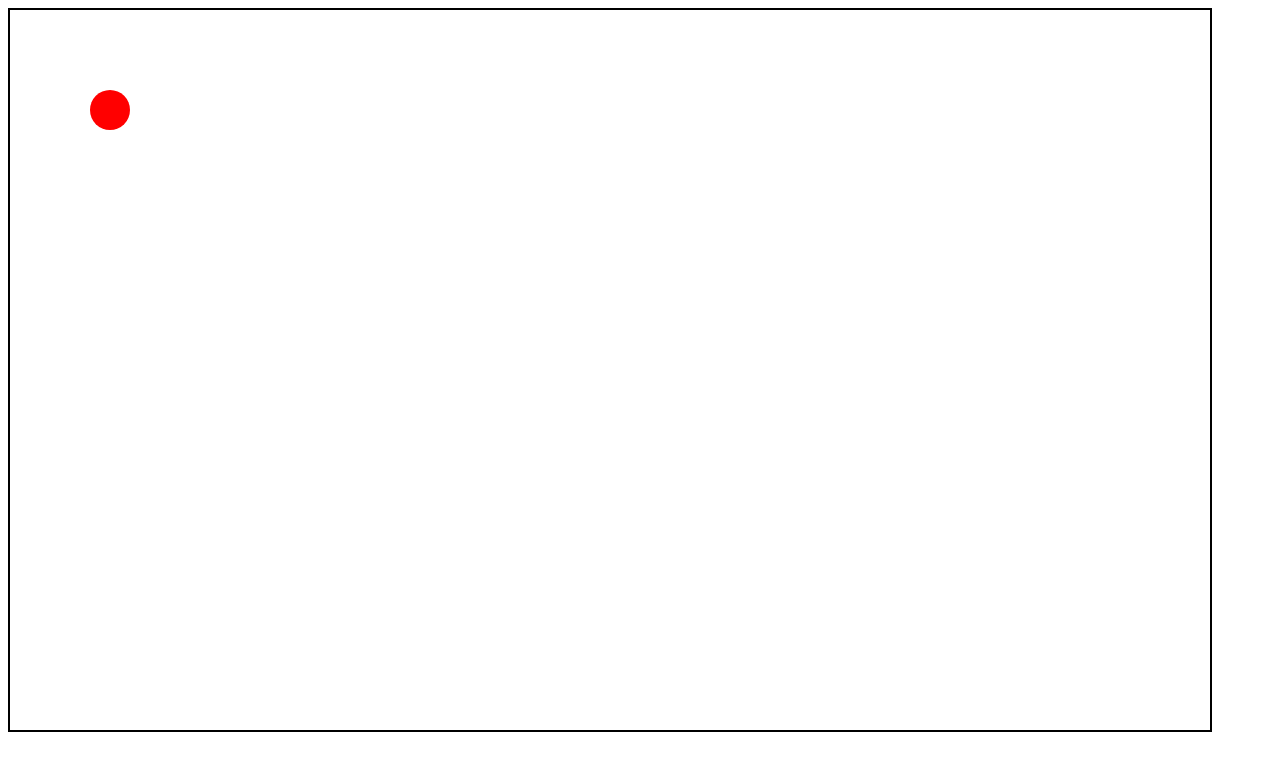
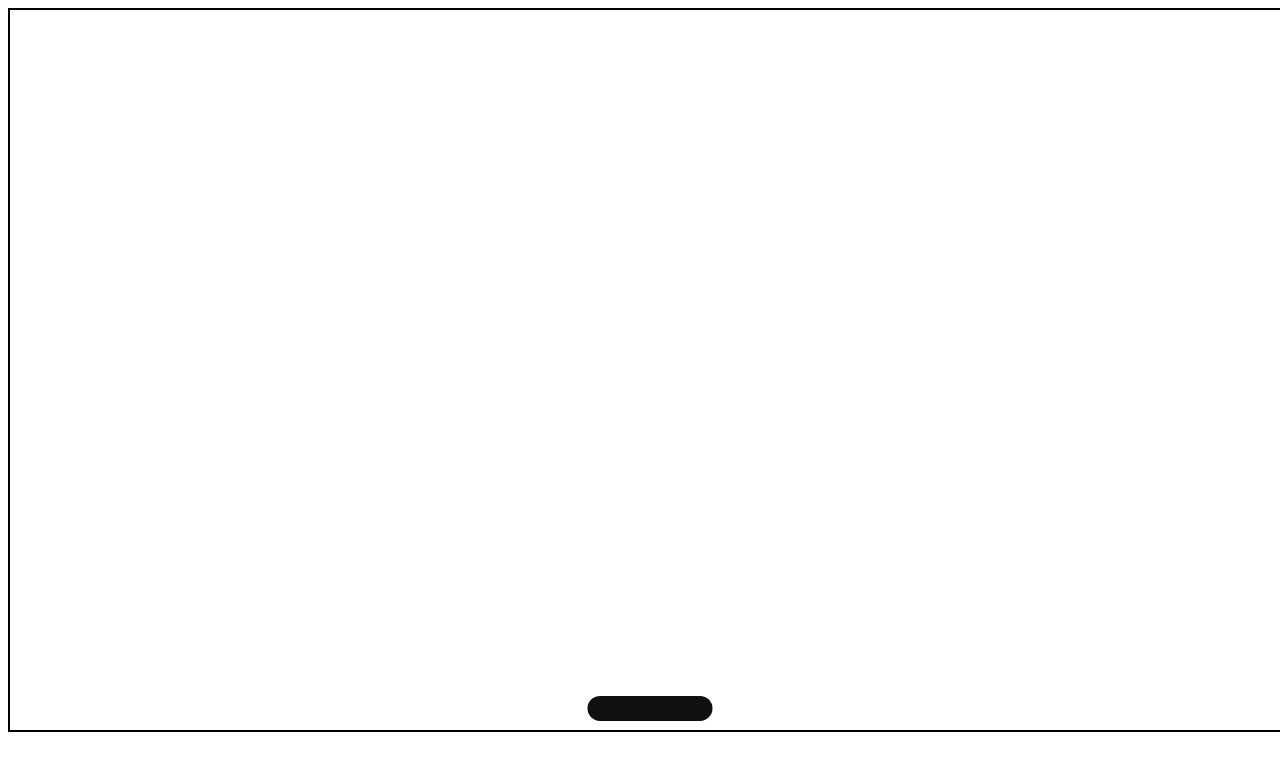
Before and after one commit to exscape/breakout-clone, a website built with Parcel: page index.htm in a window 1280 px wide. Built offline with nearby package versions, Linux system fonts and the light colour scheme.

Commit message:
Plenty of work. Moving the paddle works

```diff
--- a/index.htm
+++ b/index.htm
@@ -25,6 +25,6 @@
     <div>
     <canvas id="canvas" style="border: 2px solid black"></canvas>
   </div>
-  <script src="src/game.ts" type="module"></script>
+  <script src="src/main.ts" type="module"></script>
 </body>
 </html>
--- a/src/game.ts
+++ b/src/game.ts
@@ -1,66 +1,58 @@
-let canvasElement: HTMLCanvasElement | null = document.getElementById('canvas') as HTMLCanvasElement;
-let context: CanvasRenderingContext2D | null = canvasElement?.getContext('2d');
+import { Paddle, Ball, Settings } from './models';
 
-let posX = 100;
-let posY = 100;
+export class Game {
+    canvas: HTMLCanvasElement;
+    ctx: CanvasRenderingContext2D;
+    paddle: Paddle;
+    balls: Ball[] = [];
+    settings: Settings
 
-window.addEventListener('DOMContentLoaded', () => {
-    if (!canvasElement || !context) {
-        alert("Unable to load game!");
-        return;
+    lastRender: number;
+
+    constructor(canvas: HTMLCanvasElement, settings: Settings) {
+        this.canvas = canvas;
+        this.ctx = canvas.getContext('2d')!!;
+        this.paddle = new Paddle(settings);
+        this.settings = settings;
+
+        this.lastRender = 0;
+        window.requestAnimationFrame((dt) => this.gameLoop(dt));
     }
 
-    document.addEventListener('pointerlockchange', pointerLockChange, false);
-
-    canvasElement.onclick = () => {
-        canvasElement!!.requestPointerLock();
+    mouseMoved(e: MouseEvent) {
+        this.paddle.move(e.movementX, e.movementY);
     }
 
-    canvasElement.width = 1200;
-    canvasElement.height = 720;
+    update(dt: number) {
+    }
 
-});
+    gameLoop(timestamp: number) {
+        var dt = timestamp - this.lastRender
 
-function pointerLockChange() {
-    if (document.pointerLockElement === canvasElement)
-        document.addEventListener("mousemove", mouseMoved, false);
-    else
-        document.removeEventListener("mousemove", mouseMoved, false);
+        this.update(dt)
+        this.drawFrame()
+
+        this.lastRender = timestamp
+        window.requestAnimationFrame((dt) => this.gameLoop(dt));
+    }
+
+    drawFrame() {
+        // Clear the frame
+        /*
+        this.ctx.fillStyle = "white";
+        this.ctx.fillRect(0, 0, this.settings.canvasWidth, this.settings.canvasHeight);
+        */
+        this.ctx.clearRect(0, 0, this.settings.canvasWidth, this.settings.canvasHeight);
+
+        // Draw the paddle
+        this.ctx.beginPath();
+        this.ctx.strokeStyle = "#101010";
+        this.ctx.fillStyle = "#4040f0";
+        this.ctx.lineCap = "round";
+        this.ctx.moveTo(this.paddle.x, this.paddle.y);
+        this.ctx.lineTo(this.paddle.x + this.paddle.width, this.paddle.y);
+        this.ctx.stroke();
+        this.ctx.lineWidth = 25;
+        this.ctx.fill();
+    }
 }
-
-function mouseMoved(e: MouseEvent) {
-    console.log(e);
-
-    posX += e.movementX;
-    posY += e.movementY;
-}
-
-function update(dt: number) {
-
-}
-
-let lastRender = 0;
-function gameLoop(timestamp: number) {
-    var progress = timestamp - lastRender
-
-    update(progress)
-    drawFrame()
-
-    lastRender = timestamp
-    window.requestAnimationFrame(gameLoop)
-}
-
-function drawFrame() {
-    if (!context || !canvasElement) return;
-    let ctx = context as CanvasRenderingContext2D;
-    let canvas = canvasElement as HTMLCanvasElement;
-
-    ctx.fillStyle = "white";
-    ctx.fillRect(0, 0, canvas.width, canvas.height);
-    ctx.fillStyle = "#f00";
-    ctx.beginPath();
-    ctx.arc(posX, posY, 20, 0, 2*Math.PI, true);
-    ctx.fill();
-}
-
-window.requestAnimationFrame(gameLoop)
--- /dev/null
+++ b/src/main.ts
@@ -0,0 +1,39 @@
+import { Game } from './game';
+import { Settings } from './models';
+
+let canvasElement: HTMLCanvasElement | null = document.getElementById('canvas') as HTMLCanvasElement;
+let context: CanvasRenderingContext2D | null = canvasElement?.getContext('2d');
+
+let game: Game | undefined;
+
+window.addEventListener('DOMContentLoaded', () => {
+    if (!canvasElement || !context) {
+        alert("Unable to load game!");
+        return;
+    }
+
+    document.addEventListener('pointerlockchange', pointerLockChange, false);
+
+    canvasElement.onclick = () => {
+        canvasElement!!.requestPointerLock();
+    }
+
+    let settings: Settings = {
+        canvasWidth: 1280,
+        canvasHeight: 720,
+        canvasMargin: 15
+    }
+
+    canvasElement.width = settings.canvasWidth;
+    canvasElement.height = settings.canvasHeight;
+
+    game = new Game(canvasElement, settings);
+});
+
+let mouseMovedHandler = (e: MouseEvent) => { game?.mouseMoved(e) };
+function pointerLockChange() {
+    if (document.pointerLockElement === canvasElement)
+        document.addEventListener("mousemove", mouseMovedHandler, false);
+    else
+        document.removeEventListener("mousemove", mouseMovedHandler, false);
+}
--- /dev/null
+++ b/src/models.ts
@@ -0,0 +1,52 @@
+class Vec2 {
+    x: number;
+    y: number;
+
+    constructor(x: number = 0, y: number = 0) {
+        this.x = x;
+        this.y = y;
+    }
+
+    mag() {
+        return Math.sqrt(this.x**2 + this.y**2);
+    }
+}
+
+export type Settings = {
+    canvasWidth: number,
+    canvasHeight: number,
+    canvasMargin: number
+};
+
+export class Ball {
+    velocity: Vec2
+
+    constructor() {
+        this.velocity = new Vec2();
+    }
+}
+
+export class Paddle {
+    width: number;
+    x: number;
+    y: number;
+    settings: Settings;
+
+    constructor(settings: Settings) {
+        this.width = 100;
+        this.x = (settings.canvasWidth - this.width) / 2;
+        this.y = settings.canvasHeight * 0.97;
+        this.settings = settings;
+    }
+
+    move(deltaX: number, deltaY: number) {
+        this.x += deltaX;
+        // this.y += deltaY;
+
+        // Keep the paddle in bounds
+        if (this.x + this.width > this.settings.canvasWidth - this.settings.canvasMargin)
+            this.x = this.settings.canvasWidth - this.settings.canvasMargin - this.width;
+        else if (this.x < this.settings.canvasMargin)
+            this.x = this.settings.canvasMargin;
+    }
+}
--- a/tsconfig.json
+++ b/tsconfig.json
@@ -1,4 +1,5 @@
 {
+  "include": ["src/*.ts"],
   "compilerOptions": {
     /* Visit https://aka.ms/tsconfig.json to read more about this file */
 
```
Also changed, not shown: 1 other file.
